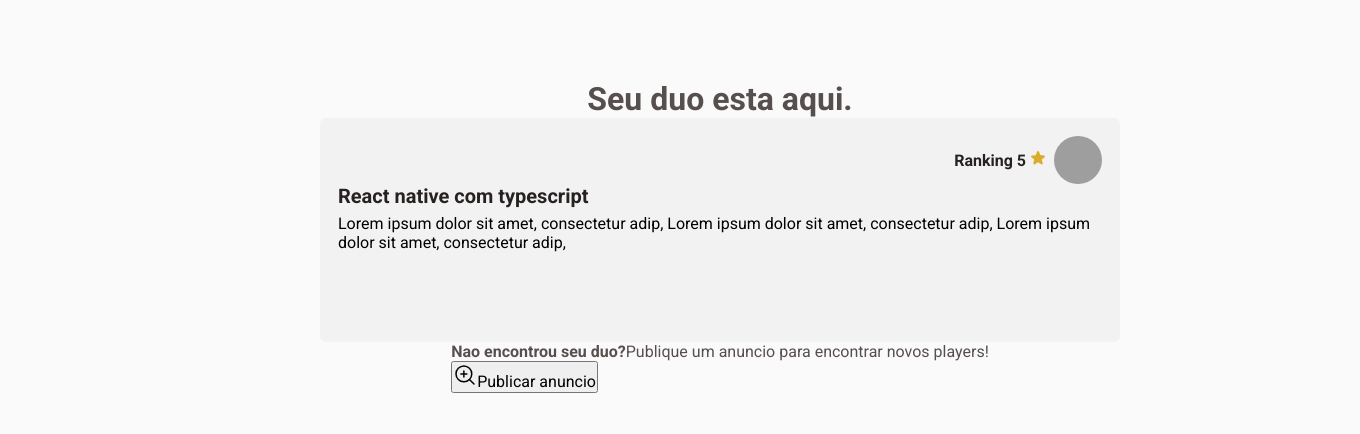
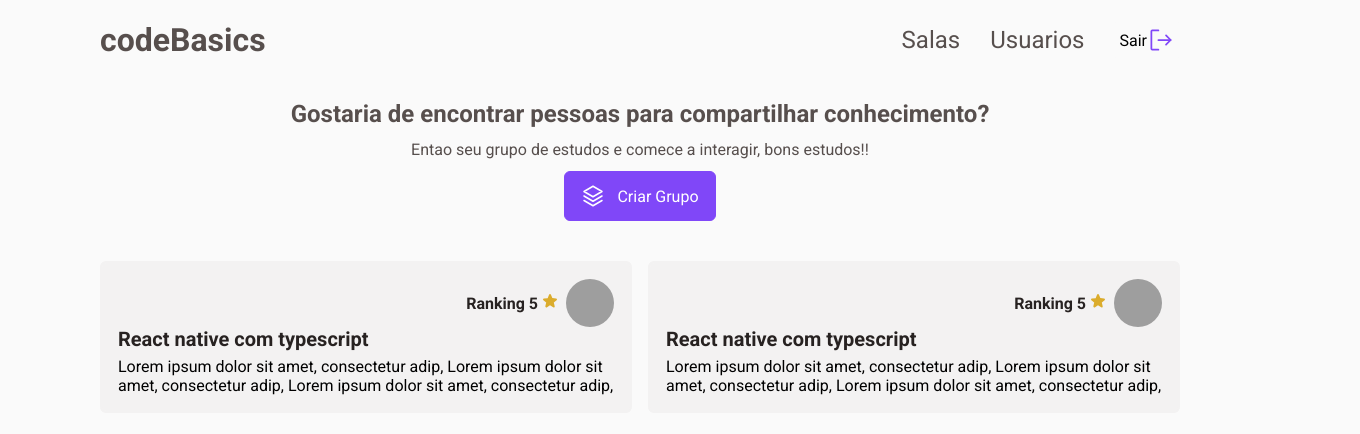
Before and after one commit to mauriani/codeBasics, a React (Vite) app in the folder web/: page / in a window 1280 px wide. Shown: the top 434 px of the page, 1360 px wide, since content can reach past the window. Built offline with nearby package versions, Linux system fonts and the light colour scheme; no server answers; grey boxes are pictures that could not be loaded.

Commit message:
in production

```diff
--- a/web/src/components/CreateAdModal/index.tsx
+++ b/web/src/components/CreateAdModal/index.tsx
@@ -1,6 +1,6 @@
 import { FormEvent, useEffect, useState } from "react";
 import { Check, GameController } from "phosphor-react";
-import { useForm } from "react-hook-form";
+import { useForm, SubmitHandler } from "react-hook-form";
 import { Input } from "../Input";
 import axios from "axios";
 
@@ -23,47 +23,46 @@ import {
   CloseModal,
 } from "./styles";
 import { theme } from "../../styles/theme";
+import { api } from "../../services/apit";
 
-interface GameProps {
+interface GroupProps {
   id: string;
   title: string;
+  description: string;
+  ranking: number;
+  discord: string;
+  hourStart: number;
+  hourEnd: number;
 }
 
 export function CreateAdModal() {
-  const [games, setGames] = useState<GameProps[]>([]);
+  const [games, setGames] = useState<GroupProps[]>([]);
   const [weekDays, setWeekDays] = useState<string[]>([""]);
-  const [useVoiceChannel, setUseVoiceChannel] = useState(false);
 
-  const { handleSubmit, register } = useForm();
+  const { handleSubmit, register } = useForm<GroupProps>();
 
-  async function handleCreateAd(e: FormEvent) {
-    e.preventDefault();
-
-    const formData = new FormData(e.target as HTMLFormElement);
-    const data = Object.fromEntries(formData);
-
-    if (!data.name) {
-      return;
-    }
-
+  async function handleCreateAd(data: GroupProps) {
     try {
-      await axios.post(`http://localhost:3333/games/${data.game}/ads`, {
-        name: data.name,
-        yearsPlaying: Number(data.yearsPlaying),
-        discord: data.discord,
-        weekDays: weekDays.map(Number),
-        hourStart: data.hourStart,
-        hourEnd: data.hourEnd,
-        useVoiceChannel: useVoiceChannel,
+      await api.post("/grupo", {
+        id: 1,
+        title: data.title,
+        descricao: data.description,
+        minUserRanking: data.ranking,
+        daysOfWeek: weekDays.map(Number),
+        horaInicio: data.hourStart,
+        horaFim: data.hourEnd,
+        discordLink: data.discord,
+        dataCriacao: new Date(),
+        user_id: 1,
       });
-      alert("Anuncio criado com sucesso!");
+      alert("Grupo criado com sucesso!");
     } catch {
-      alert("Erro ao criar anuncio!");
+      alert("Erro ao criar grupo!");
     }
   }
 
   useEffect(() => {
-    axios("http://localhost:3333/games").then((response) => {
+    api.post("/").then((response) => {
       setGames(response.data);
     });
   }, []);
@@ -79,7 +78,7 @@ export function CreateAdModal() {
             <label htmlFor="subject">
               Qual sera o assunto chave dessa sala?
             </label>
-            <Input placeholder="Titulo do anuncio" {...register("subject")} />
+            <Input placeholder="Titulo do anuncio" {...register("title")} />
           </Subject>
 
           <Description>
@@ -197,20 +196,6 @@ export function CreateAdModal() {
             </Hours>
           </DaysOfWeek>
 
-          <label>
-            <CheckBox
-              checked={useVoiceChannel}
-              onCheckedChange={(checked) =>
-                checked ? setUseVoiceChannel(true) : setUseVoiceChannel(false)
-              }
-            >
-              <CheckBoxIndicator>
-                <Check size={16} color={theme.colors.yellow} />
-              </CheckBoxIndicator>
-            </CheckBox>
-            Costumo me conectar no chat de voz
-          </label>
-
           <Butttons>
             <CloseModal
               type="button"
--- a/web/src/components/CreateBanner/index.tsx
+++ b/web/src/components/CreateBanner/index.tsx
@@ -1,24 +1,24 @@
-import { MagnifyingGlassPlus } from "phosphor-react";
-import * as Dialog from "@radix-ui/react-dialog";
+import { Stack } from "phosphor-react";
 
+import { Container, Trigger } from "./styles";
 export function CreateBanner() {
   return (
-    <div className="bg-nlw-gradient pt-1 w-full self-strech mt-8 rounded-lg overflow-hidden">
+    <Container className="bg-nlw-gradient pt-1 w-full self-strech mt-8 rounded-lg overflow-hidden">
       <div className="bg-[#2a2634] px-8 py-6 flex justify-between items-center">
         <div>
           <strong className="text-2xl text-white font-black block">
-            Nao encontrou seu duo?
+            Gostaria de encontrar pessoas para compartilhar conhecimento?
           </strong>
           <span className="text-zinc-400 block">
-            Publique um anuncio para encontrar novos players!
+            Entao seu grupo de estudos e comece a interagir, bons estudos!!
           </span>
         </div>
 
-        <Dialog.Trigger className="py-3 px-4 bg-violet-500 hover:bg-violet-600 text-white rounded flex items-center gap-3">
-          <MagnifyingGlassPlus size={24} />
-          Publicar anuncio
-        </Dialog.Trigger>
+        <Trigger className="">
+          <Stack size={24} />
+          Criar Grupo
+        </Trigger>
       </div>
-    </div>
+    </Container>
   );
 }
--- a/web/src/components/CreateBanner/styles.ts
+++ b/web/src/components/CreateBanner/styles.ts
@@ -1,3 +1,41 @@
 import styled from "styled-components";
+import * as Dialog from "@radix-ui/react-dialog";
+import { theme } from "../../styles/theme";
 
-export const Container = styled.div``;
+export const Container = styled.div`
+  height: auto;
+  padding: 20px;
+  margin-top: 20px;
+  margin-bottom: 40px;
+  div {
+    display: flex;
+    flex-direction: column;
+    align-items: center;
+    justify-content: center;
+    gap: 12px;
+
+    div {
+      text-align: center;
+      strong {
+        font-size: 1.5rem;
+      }
+    }
+  }
+`;
+
+export const Trigger = styled(Dialog.Trigger)`
+  padding: 12px 16px;
+  background: ${theme.colors.purple};
+  border: 1px solid ${theme.colors.purple};
+  color: ${theme.colors.white};
+  border-radius: 6px;
+  display: flex;
+  align-items: center;
+  gap: 12px;
+  cursor: pointer;
+
+  &:hover {
+    background: ${theme.colors.purple};
+    border: 1px solid ${theme.colors.purple};
+  }
+`;
--- a/web/src/components/GroupBanner/styles.ts
+++ b/web/src/components/GroupBanner/styles.ts
@@ -3,10 +3,11 @@ import { theme } from "../../styles/theme";
 
 export const Container = styled.button`
   display: flex;
+  flex-shrink: 1;
   flex-direction: column;
   padding: 1rem;
-  width: 50rem;
-  height: 14rem;
+  max-width: 50rem;
+  height: auto;
   background: ${theme.colors.base_card};
   border: 2px solid ${theme.colors.base_card};
   border-radius: 6px;
--- /dev/null
+++ b/web/src/components/Header/index.tsx
@@ -0,0 +1,24 @@
+import { SignOut } from "phosphor-react";
+import { NavLink } from "react-router-dom";
+import { theme } from "../../styles/theme";
+
+import { Container, Logo, Routing } from "./styles";
+
+export function Header() {
+  return (
+    <Container>
+      <Logo>
+        <h1>codeBasics</h1>
+      </Logo>
+
+      <Routing>
+        <NavLink to="/">Salas</NavLink>
+        <NavLink to="users">Usuarios</NavLink>
+        <button>
+          Sair
+          <SignOut size={28} color={theme.colors.purple} />
+        </button>
+      </Routing>
+    </Container>
+  );
+}
--- /dev/null
+++ b/web/src/components/Header/styles.ts
@@ -0,0 +1,47 @@
+import styled from "styled-components";
+import { theme } from "../../styles/theme";
+
+export const Container = styled.div`
+  display: flex;
+  align-items: center;
+  justify-content: space-between;
+  width: 100%;
+  padding: 0 100px;
+  height: 80px;
+`;
+
+export const Logo = styled.div`
+  h1 {
+    font-size: 2rem;
+    font-weight: bold;
+  }
+`;
+
+export const Routing = styled.div`
+  display: flex;
+  align-items: center;
+  gap: 30px;
+
+  a {
+    text-decoration: none;
+    font-size: 1.5rem;
+    color: ${theme.colors.base_text};
+  }
+
+  button {
+    display: flex;
+    align-items: center;
+    justify-content: center;
+    padding: 4px;
+    border-radius: 4px;
+    border: 1px solid ${theme.colors.background};
+    background: ${theme.colors.background};
+    cursor: pointer;
+    transition: all 0.2s ease-in-out;
+
+    &:hover {
+      border: 1px solid ${theme.colors.purple_dark};
+      background: ${theme.colors.purple_light};
+    }
+  }
+`;
--- a/web/src/pages/Home/index.tsx
+++ b/web/src/pages/Home/index.tsx
@@ -7,7 +7,7 @@ import * as Dialog from "@radix-ui/react-dialog";
 import { GroupBanner } from "../../components/GroupBanner";
 import { CreateBanner } from "../../components/CreateBanner";
 import { CreateAdModal } from "../../components/CreateAdModal";
-
+import { Header } from "../../components/Header";
 import { Container } from "./styles";
 
 interface GameProps {
@@ -30,27 +30,26 @@ export function Home() {
 
   return (
     <Container>
-      <img src="" />
-      <h1 className="text-6xl text-white font-black mt-20">
-        Seu{" "}
-        <span className="text-transparent bg-nlw-gradient bg-clip-text">
-          duo
-        </span>{" "}
-        esta aqui.
-      </h1>
+      <Header />
 
-      <div className="grid grid-cols-6 gap-6 mt-16">
+      <Dialog.Root>
+        <CreateBanner />
+
+        <CreateAdModal />
+      </Dialog.Root>
+
+      <div>
+        <GroupBanner
+          title="React native com typescript"
+          description="Lorem ipsum dolor sit amet, consectetur adip, Lorem ipsum dolor sit amet, consectetur adip, Lorem ipsum dolor sit amet, consectetur adip,"
+          bannerUrl="https://avatars.githubusercontent.com/u/59673868?v=4"
+        />
         <GroupBanner
           title="React native com typescript"
           description="Lorem ipsum dolor sit amet, consectetur adip, Lorem ipsum dolor sit amet, consectetur adip, Lorem ipsum dolor sit amet, consectetur adip,"
           bannerUrl="https://avatars.githubusercontent.com/u/59673868?v=4"
         />
       </div>
-      <Dialog.Root>
-        <CreateBanner />
-
-        <CreateAdModal />
-      </Dialog.Root>
     </Container>
   );
 }
--- a/web/src/pages/Home/styles.ts
+++ b/web/src/pages/Home/styles.ts
@@ -2,11 +2,15 @@ import styled from "styled-components";
 
 export const Container = styled.div`
   width: 100%;
-  max-width: 1344px;
   margin: 0 auto;
   display: flex;
   flex-direction: column;
   align-items: center;
   justify-content: center;
-  margin: 80px;
+
+  > div {
+    display: flex;
+    padding: 0 100px;
+    gap: 1rem;
+  }
 `;
--- /dev/null
+++ b/web/src/services/apit.ts
@@ -0,0 +1,5 @@
+import axios from "axios";
+
+export const api = axios.create({
+  baseURL: "http://127.0.0.1:5000/",
+});
```
